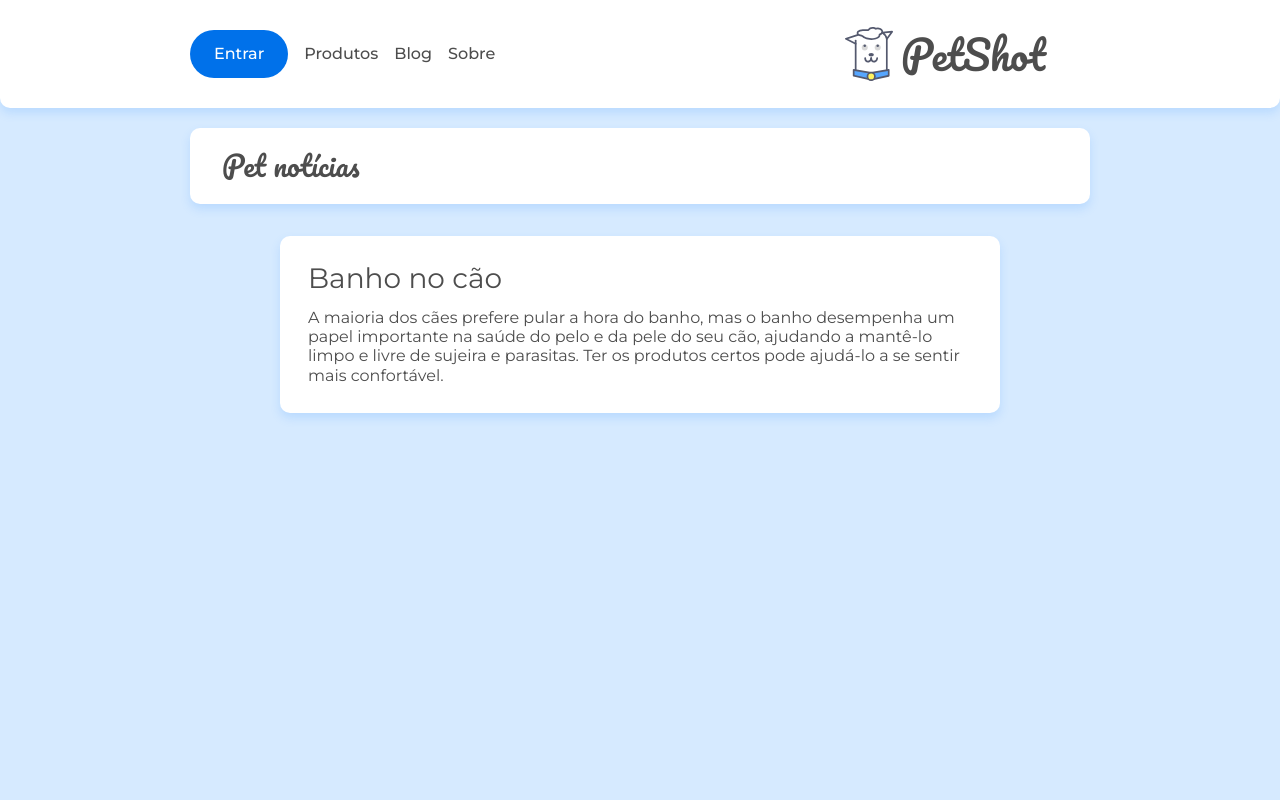
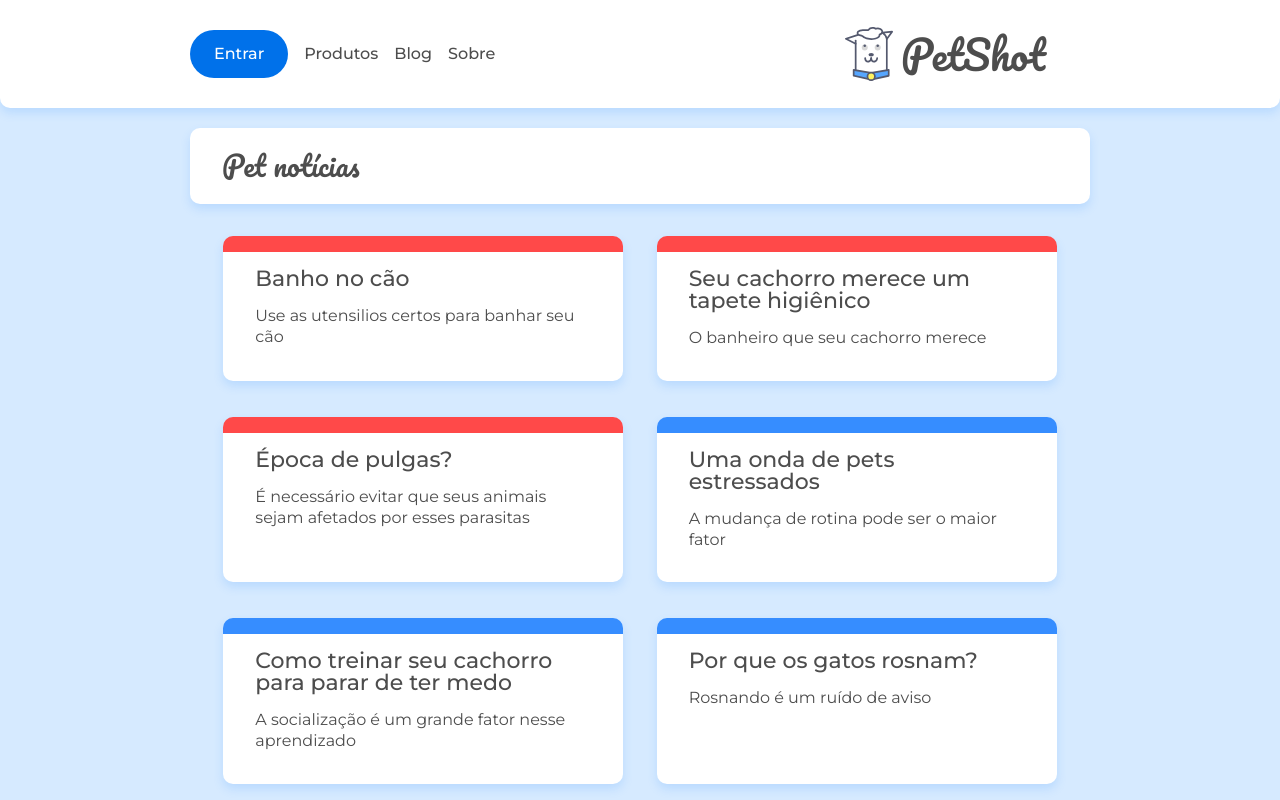
Before and after one commit to BarbaraPSousa/react-route, a React (Create React App) app in the folder petshop/: page / in a window 1280 px wide. Shown: the top 800 px of the page. Built offline with nearby package versions, Linux system fonts and the light colour scheme; data requests are answered from the project's data file.

Commit message:
Conexão com API

```diff
--- /dev/null
+++ b/petshop/src/api/api.js
@@ -0,0 +1,10 @@
+import axios from 'axios'
+
+export const api = axios.create({
+  baseURL: 'http://localhost:5000/'
+})
+
+export const busca = async( url, setDado) => {
+  const resposta = await api.get(url)
+  setDado(resposta.data)
+}
--- /dev/null
+++ b/petshop/src/components/ListaPost.jsx
@@ -0,0 +1,25 @@
+import React, { useEffect, useState } from 'react'
+import { Link } from 'react-router-dom'
+import { busca } from '../api/api'
+
+const ListaPost = ({ url }) => {
+  const [posts, setPosts] = useState([])
+
+  useEffect(() => {
+    busca(url, setPosts)
+  }, [])
+
+  return (
+    <section className="posts container">
+      {posts.map(post => (
+        <Link className={`cartao-post cartao-post--${post.categoria}`} key={post.id}>
+          <article >
+            <h3 className="cartao-post__titulo">{post.title}</h3>
+            <p className="cartao-post__meta">{post.metadescription}</p>
+          </article>
+        </Link>
+      ))}
+    </section>
+  )
+}
+export default ListaPost
--- a/petshop/src/paginas/Home.jsx
+++ b/petshop/src/paginas/Home.jsx
@@ -1,19 +1,13 @@
 import React from 'react'
+import ListaPost from '../components/ListaPost'
 
 const Home = () => {
-
   return (
     <main>
       <div className="container">
         <h2 className="titulo-pagina">Pet notícias</h2>
       </div>
-      <section className="container flex flex--centro">
-      <article className="cartao post">
-        <h2 className="cartao__titulo">Banho no cão</h2>
-        <p className="cartao__texto">A maioria dos cães prefere pular a hora do banho, mas o banho desempenha um papel importante na saúde do pelo e da pele do seu cão, ajudando a mantê-lo limpo e livre de sujeira e parasitas. Ter os produtos certos pode ajudá-lo a se sentir mais confortável.</p>
-      </article>
-    </section>
-
+      <ListaPost url={'/posts'} />
     </main>
   )
 }
```
Also changed, not shown: 1 other file (tests, documents, lock files or other folders).
